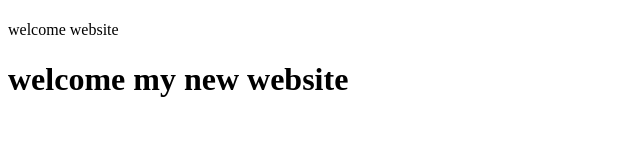
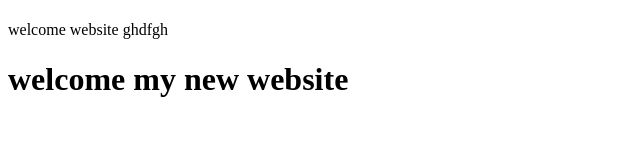
Before and after one commit to haristhp/sample123, a plain HTML site: page index.html in a window 1280 px wide. Shown: the full height of the page, 0-640 px from the left. Drawn offline with Linux system fonts and the light colour scheme.

Commit message:
Update index.html

```diff
--- a/index.html
+++ b/index.html
@@ -10,7 +10,7 @@
     <h1></h1>
     <div>
 
-        welcome website
+        welcome website ghdfgh
     </div>
     <h1>welcome my new website</h1>
 
```
